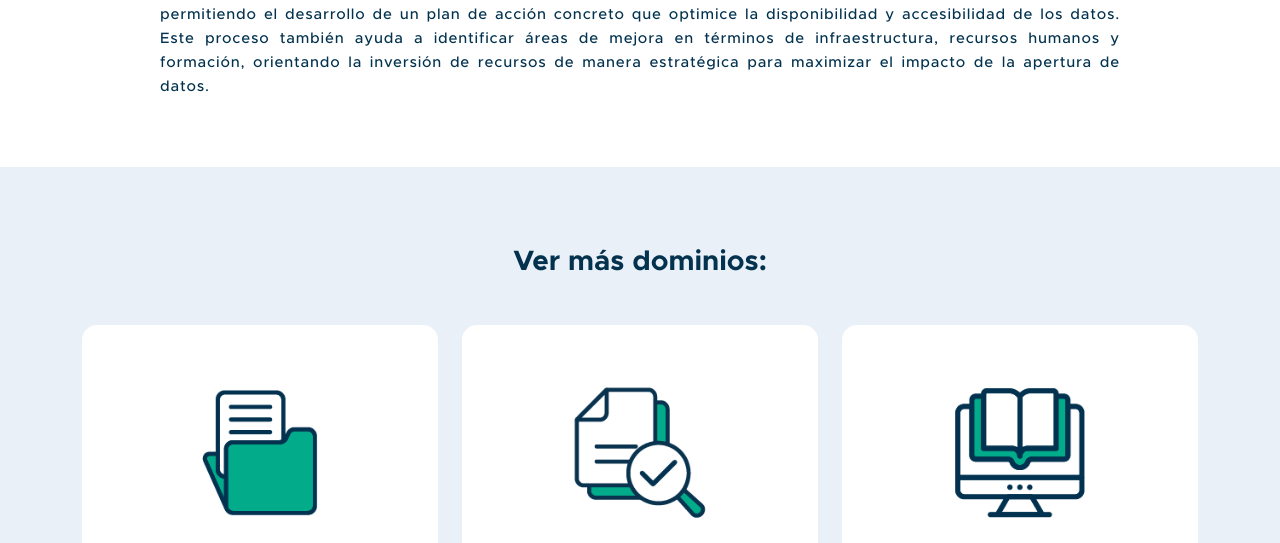
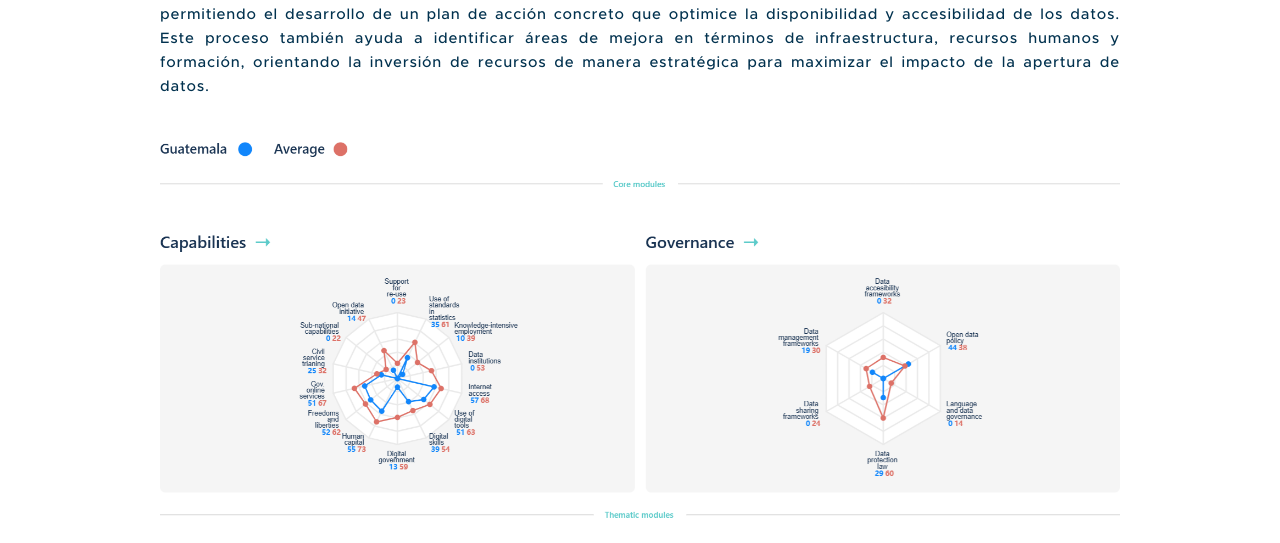
Before and after one commit to RedCiudadana/Centro-de-Datos_Abiertos, an Eleventy site: page src/transformacion/2024-03-19-diagnostico-de-da.md in a window 1280 px wide. Shown: the part 1057-1600 px from the top of the page. Built offline with nearby package versions, Linux system fonts and the light colour scheme; Eleventy itself is replaced by a stand-in of ours; files that its build step writes are made by us from their sources; what render-markdown-js would draw is missing.

Commit message:
Update Componentes Principales “2024-03-19-diagnostico-de-da”

```diff
--- a/src/transformacion/2024-03-19-diagnostico-de-da.md
+++ b/src/transformacion/2024-03-19-diagnostico-de-da.md
@@ -26,4 +26,6 @@ El diagnóstico de datos abiertos puede realizarse a través de varias herramien
 
 Un diagnóstico efectivo proporciona a la institución un panorama claro sobre la situación de los datos abiertos, permitiendo el desarrollo de un plan de acción concreto que optimice la disponibilidad y accesibilidad de los datos. Este proceso también ayuda a identificar áreas de mejora en términos de infraestructura, recursos humanos y formación, orientando la inversión de recursos de manera estratégica para maximizar el impacto de la apertura de datos.
 
+![](/assets/cms/global-data-barometer-guatemala-charts-page.png)
+
 <!--EndFragment-->
```
Also changed, not shown: assets/cms/global-data-barometer-guatemala-charts-page.png (added).
